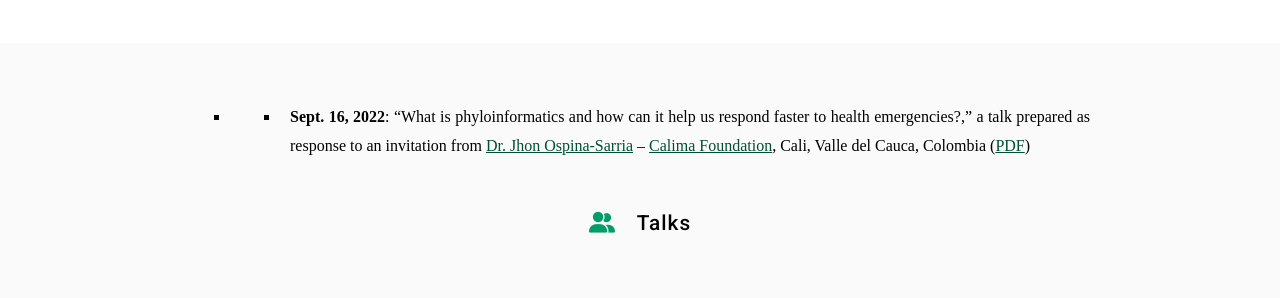
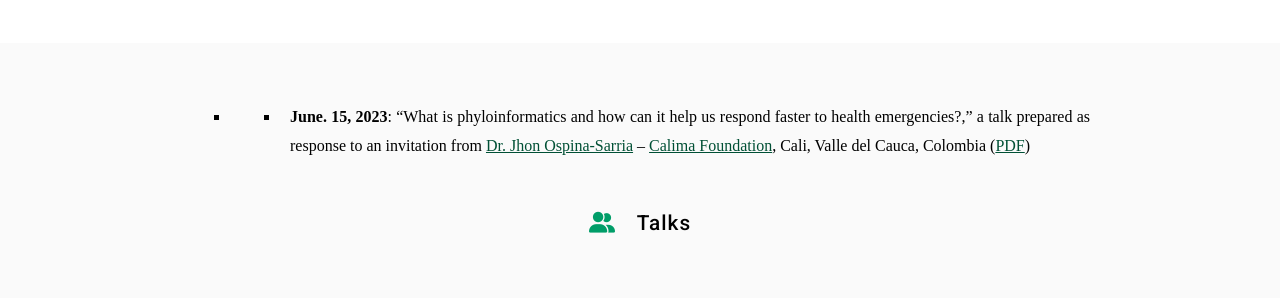
Before and after one commit to machadodj/machadodj.github.io, a Jekyll site: the page built from outreach/index.md, in a window 1280 px wide. Shown: the part 331-629 px from the top of the page. Built offline with Jekyll 4.4.1, drawn with Linux system fonts in a browser that asks for light colours; nearby versions of some CDN libraries; some web fonts are replaced.

Commit message:
Update index.md

```diff
--- a/outreach/index.md
+++ b/outreach/index.md
@@ -15,7 +15,7 @@
 
 <!--Oral Presentations-->
 
-- - **Sept. 16, 2022**: "What is phyloinformatics and how can it help us respond faster to health emergencies?," a talk prepared as response to an invitation from [Dr. Jhon Ospina-Sarria](https://orcid.org/0000-0002-9099-7793) -- [Calima Foundation](https://en.fundacioncalima.org/), Cali, Valle del Cauca, Colombia ([PDF](https://drive.google.com/file/d/1FZQ5azNeGHLWIiACQTEnYvwRDuvy5vGp/view?usp=sharing))
+- - **June. 15, 2023**: "What is phyloinformatics and how can it help us respond faster to health emergencies?," a talk prepared as response to an invitation from [Dr. Jhon Ospina-Sarria](https://orcid.org/0000-0002-9099-7793) -- [Calima Foundation](https://en.fundacioncalima.org/), Cali, Valle del Cauca, Colombia ([PDF](https://drive.google.com/file/d/1FZQ5azNeGHLWIiACQTEnYvwRDuvy5vGp/view?usp=sharing))
 
 
 ## <i class="fas fa-user-group"></i>Talks
```
